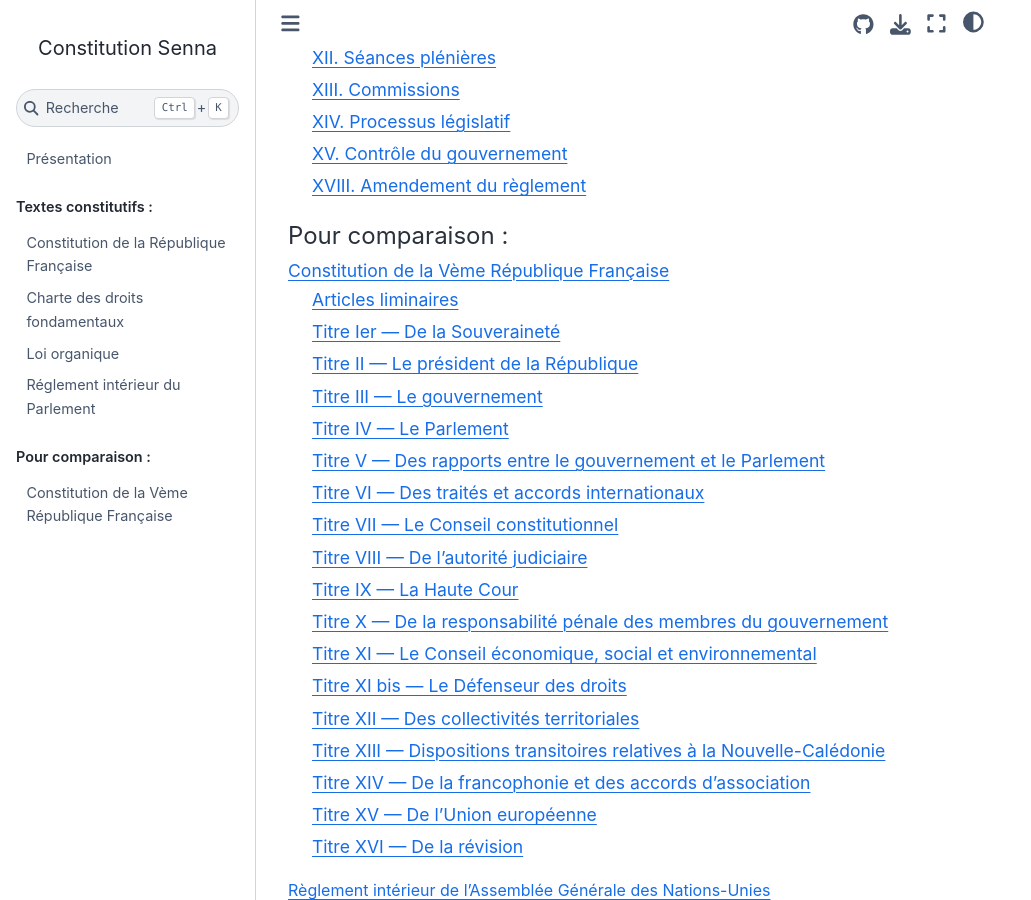
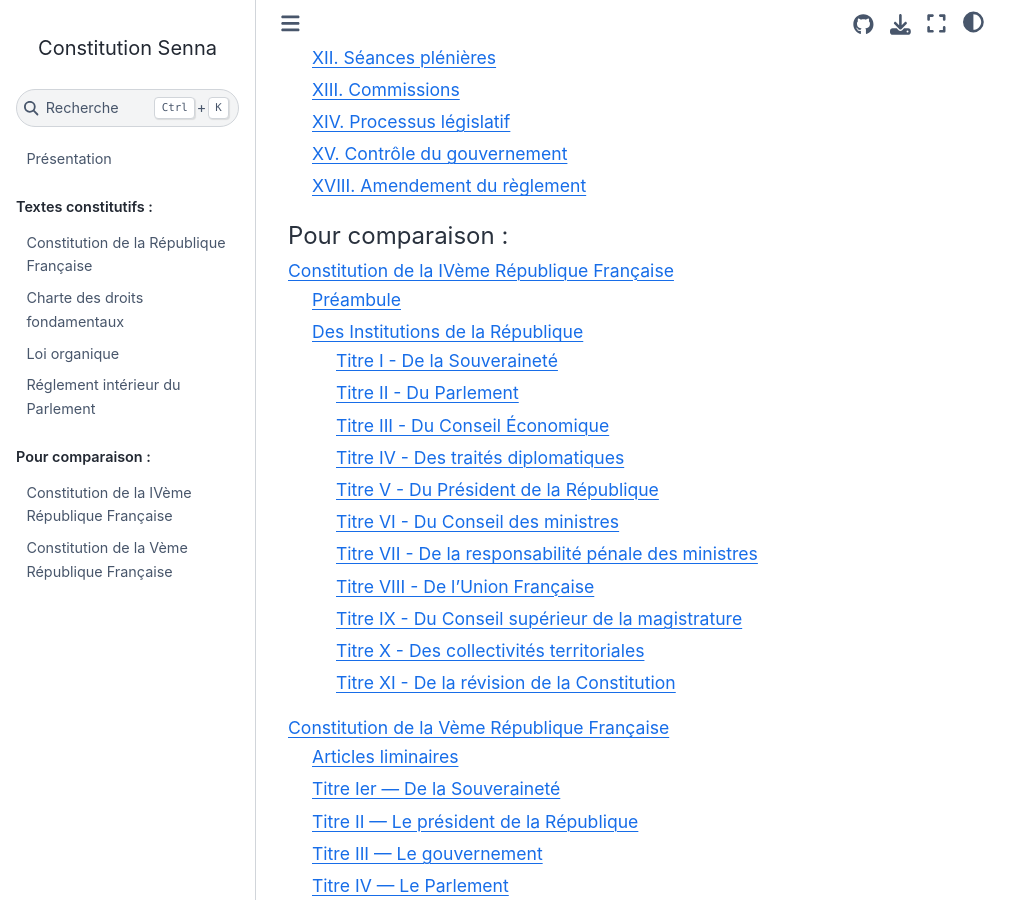
Before and after one commit to Gouvernathor/senna, a Sphinx documentation site: the page built from source/index.rst, in a window 1280 px wide and 900 px high, scrolled down 1828 px. Shown: the whole window, without its empty margins (0-1031 px from the left). Built offline with Sphinx 7.4.7 and the Sphinx Book theme 1.1.4, drawn with Linux system fonts in a browser that asks for light colours.

Commit message:
Inclusion dans l'index

```diff
--- a/source/index.rst
+++ b/source/index.rst
@@ -28,10 +28,16 @@
    reglement_interieur
 
 .. toctree::
-   :maxdepth: 2
+   :maxdepth: 3
    :caption: Pour comparaison :
 
+   constitution_4
+
+.. toctree::
+   :maxdepth: 2
+
    constitution_5
+
 .. reglement_unga
 
 `Règlement intérieur de l'Assemblée Générale des Nations-Unies <https://digitallibrary.un.org/record/3896201/files/A_520_Rev.19-FR.pdf>`__
```
